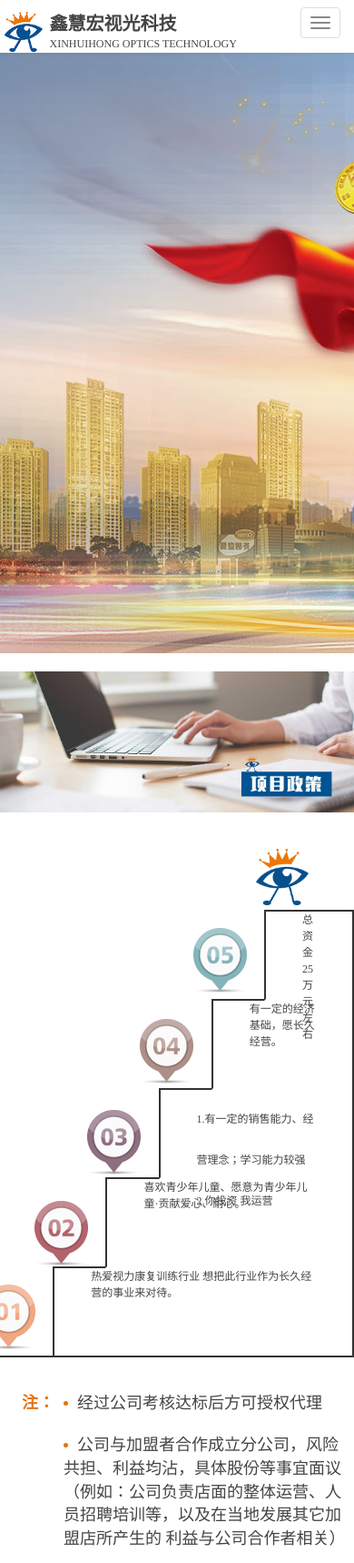
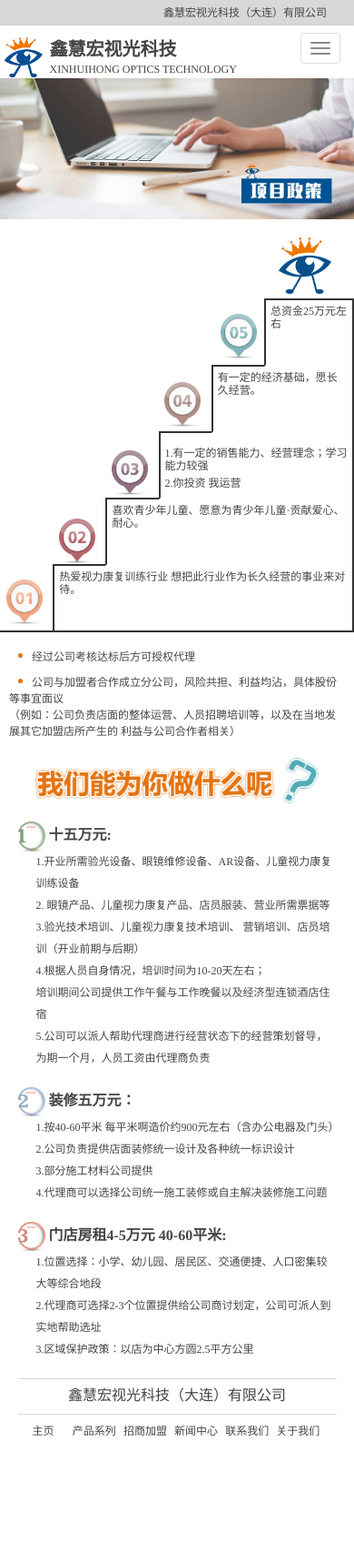
Before and after one commit to tthtnt/xinhuihong, a website: page dist/investment-01.html in a window 390 px wide. Shown: the top 1718 px of the page at 91% size. After the commit the page ends 1602 px from the top, so only its background shows below. Drawn offline with Linux system fonts and the light colour scheme.

Commit message:
招商完成

```diff
--- a/dist/css/style.css
+++ b/dist/css/style.css
@@ -529,7 +529,6 @@
 }
 .banner.investment-banner{
   background: url("../img/招商.jpg") no-repeat;
-  height: 660px;
 }
 .banner h1{
   height: 200px;
@@ -697,6 +696,7 @@
   background-color: #e47413;
   border-radius: 50%;
   margin-right: 10px;
+  margin-left: 10px;
   margin-bottom: 3px;
 }
 .course-img{
@@ -1804,7 +1804,7 @@
     line-height: 20px;
     padding: 0 10px;
   }
-  .news-inner,.news-child,.ar,.other-link{
+  .news-inner,.news-child,.ar,.other-link,.in-banner{
     display: none;
   }
   .news-inner-mobile{
@@ -1876,4 +1876,120 @@
     font-size: 12px;
     line-height: 18px;
   }
-}
+  .inves-inner,.inves-inner ul{
+    padding: 0;
+  }
+  .inves-inner img{
+    height: auto;
+  }
+  .inves-inner ul li{
+    padding: 0;
+    font-size: 16px;
+    margin-top: 5px;
+  }
+  .inves-inner div{
+    margin: 5px 0 10px 0;
+  }
+  .common-inner{
+    padding:10px 0 0 0;
+  }
+  .ladder{
+    margin: 10px 0 0;
+  }
+  .ladder-one div{
+    margin: 0 25px 5px;
+  }
+  .common-inner .ladder p{
+    padding: 5px 5px 0;
+    line-height: 14px;
+  }
+  .ladder-modal,.ladder-modal div{
+    height: 75px;
+  }
+  .ladder-modal .ladder-icon{
+    width: 40px;
+    height: 45px;
+    top: 17px;
+  }
+  .ladder-two .ladder-icon{
+    right: 27%;
+  }
+  .ladder-three .ladder-icon{
+    right: 43%;
+  }
+  .ladder-four .ladder-icon{
+    right: 58%;
+  }
+  .ladder-five .ladder-icon{
+    right: 73%;
+  }
+  .ladder-six .ladder-icon{
+    right: 88%;
+  }
+  .ladder-text ul li span{
+    font-size: 12px;
+  }
+  .ladder-text ul li{
+    font-size: 12px;
+    line-height: 18px;
+    padding: 10px 10px 0 10px;
+  }
+  .can-do-img{
+    width: 80%;
+    margin: 20px auto;
+  }
+  .can-do-text{
+    width: 90%;
+  }
+  .can-do-text dl span{
+    width: 30px;
+    height: 32px;
+  }
+  .can-do-text dl dt{
+    font-size: 16px;
+  }
+  .can-do-text dl dd{
+    font-size: 12px;
+    line-height: 24px;
+  }
+  .case{
+    margin: 0;
+  }
+  .common-inner ul{
+    padding: 0;
+  }
+  .bad p,.bad b{
+    padding: 0 10px;
+  }
+  .compared>div{
+    padding: 10px;
+    width: 45%;
+    margin: 10px 2.5%;
+  }
+  .compared p{
+    margin: 10px 0;
+    padding: 0 10px;
+  }
+  .compared .compared-img.logo img,.compared .compared-img img{
+    width: 40px;
+    height: auto;
+  }
+  .summary{
+    margin: 10px 0;
+  }
+  .summary span{
+    font-size: 12px;
+  }
+  .case .summary img{
+    height: auto;
+    width: 16px;
+    margin-right: 5px;
+    vertical-align: middle;
+  }
+  .case ul li{
+    font-size: 14px;
+  }
+  .common-inner li div img{
+    height: auto;
+  }
+}
--- a/dist/investment-01.html
+++ b/dist/investment-01.html
@@ -16,6 +16,13 @@
 </head>
 
 <body>
+<!--移动端灰色顶部-->
+<div class="mobile-header">
+  <h1>
+    鑫慧宏视光科技（大连）有限公司
+  </h1>
+</div>
+<!--移动端灰色顶部结束-->
 <nav class="navbar navbar-default">
   <div class="container-fluid">
     <!-- Brand and toggle get grouped for better mobile display -->
@@ -155,6 +162,7 @@
 <!-- banner -->
 <div class="container-fluid w">
   <div class="banner investment-banner">
+    <img src="img/项目政策.jpg" alt="招商banner">
   </div>
 </div>
 <!-- banner 结束 -->
@@ -363,6 +371,23 @@
     <img src="img/icon_pagetop.png" alt="" />
   </a>
 </div>
+<div class="mobile-footer">
+  <div class="mobile-footer-top">
+    <h3>
+      鑫慧宏视光科技（大连）有限公司
+    </h3>
+  </div>
+  <div class="mobile-footer-bottom">
+    <ul>
+      <li><a href="index.html">主页</a></li>
+      <li><a href="eyewear-products.html">产品系列</a></li>
+      <li><a href="investment.html">招商加盟</a></li>
+      <li><a href="news.html">新闻中心</a></li>
+      <li><a href="contact-us.html">联系我们</a></li>
+      <li><a href="about.html">关于我们</a></li>
+    </ul>
+  </div>
+</div>
 <script src="js/vendor/jquery-3.3.1.min.js" integrity="sha256-FgpCb/KJQlLNfOu91ta32o/NMZxltwRo8QtmkMRdAu8=" crossorigin="anonymous"></script>
 <script src="js/bootstrap.min.js"></script>
 <script src="js/main.js"></script>
```
Also changed, not shown: dist/investment-02.html (+25 -0 lines), dist/investment-03.html (+25 -0 lines), dist/investment-04.html (+24 -0 lines), dist/investment.html (+25 -0 lines).
